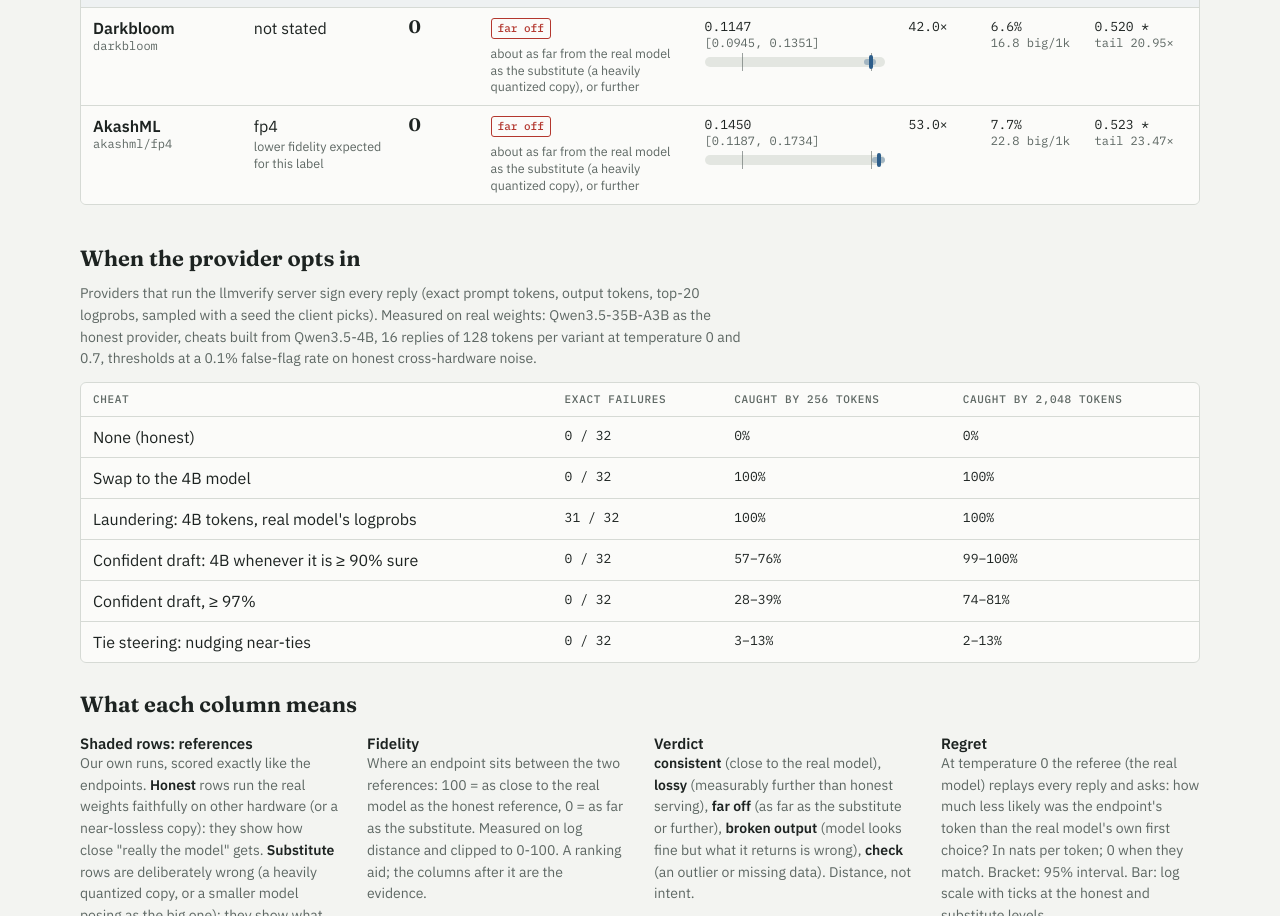
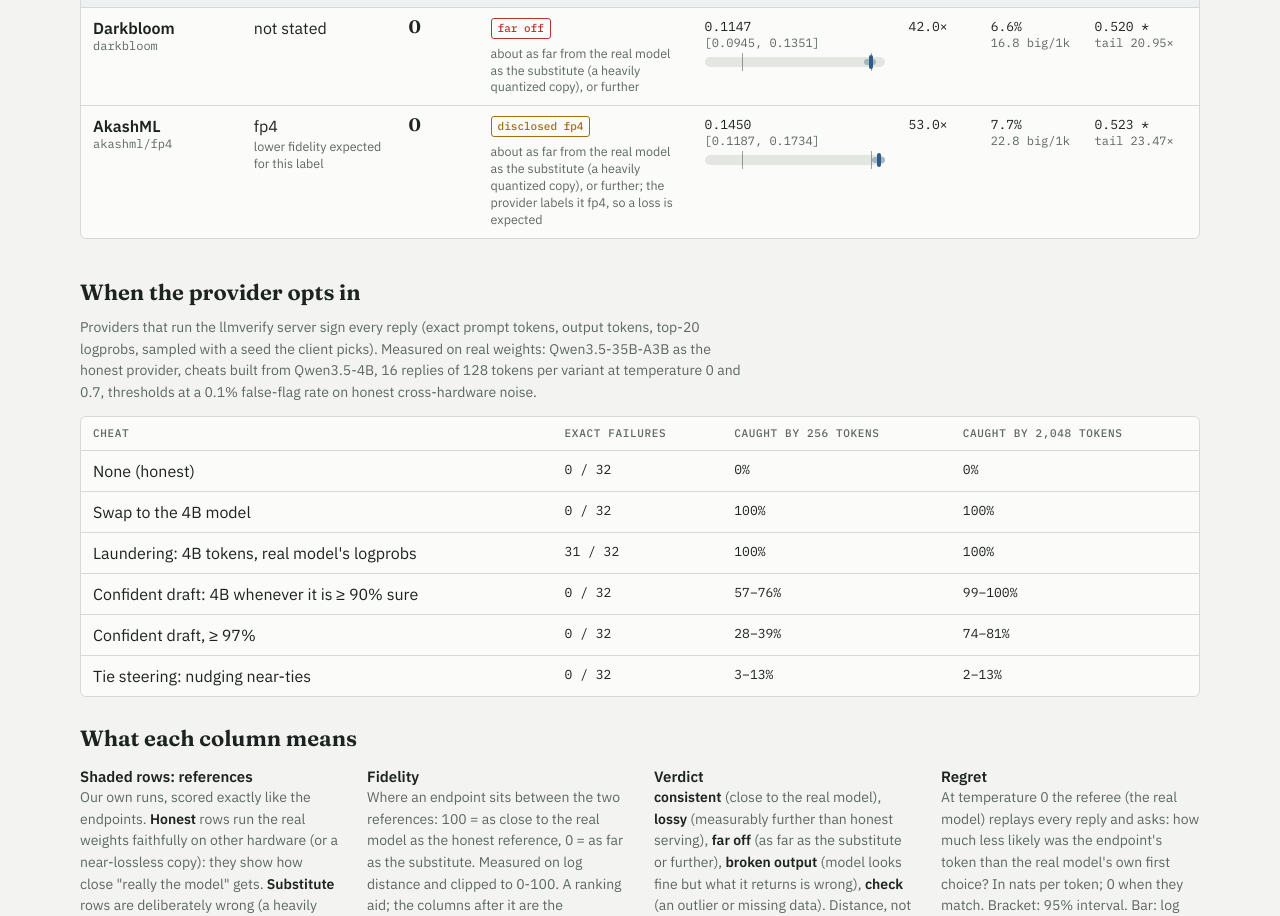
Before and after one commit to zoan37/llm-verification, a plain HTML site: page site/index.html in a window 1280 px wide. Shown: the part 2682-3598 px from the top of the page. Drawn offline with Linux system fonts and the light colour scheme.

Commit message:
Results page: endpoints that label themselves 4-bit get a 'disclosed' verdict instead of a bare lossy/far
Co-Authored-By: Claude Opus 5.5 <noreply@anthropic.com>

```diff
--- a/site/index.html
+++ b/site/index.html
@@ -183,10 +183,17 @@ function scaleBar(r, m) {
 
 const LEVEL = {ok: ['good', 'consistent'], lossy: ['warn', 'lossy'], far: ['bad', 'far off'],
   broken: ['bad', 'broken output'], check: ['warn', 'check'], reference: ['ref', 'reference']};
-function verdict(r) {
+function verdict(r, m) {
   const v = r.verdict || {level: 'check', text: ''};
-  const [cls, label] = LEVEL[v.level] || ['warn', v.level];
-  return `<span class="pill ${cls}">${label}</span><div class="why">${esc(v.text)}</div>`;
+  let [cls, label] = LEVEL[v.level] || ['warn', v.level];
+  let text = v.text;
+  // an endpoint that says it serves a 4-bit (or lower) version is lossy by its own label, not by surprise
+  const q = String(r.quantization || '').toLowerCase(), native = m && /gpt-oss/.test(m.model) ? 'fp4' : 'bf16';
+  if (!r.local && ['fp4', 'int4', 'fp6', 'int8'].includes(q) && q !== native && (v.level === 'lossy' || v.level === 'far')) {
+    cls = 'warn'; label = `disclosed ${q}`;
+    text = `${text}; the provider labels it ${q}, so a loss is expected`;
+  }
+  return `<span class="pill ${cls}">${label}</span><div class="why">${esc(text)}</div>`;
 }
 
 // The precision the provider declares on OpenRouter, and whether the measured fidelity fits it. A bf16/fp16 label, or
@@ -254,7 +261,7 @@ function renderRefereeFree(m) {
     return `<tr class="${r.local ? 'ref' : ''}">
       <td><div class="name">${esc(r.local ? (r.label || r.tag) : r.provider)}</div>
         <div class="sub">${esc(r.tag)}${r.quantization && !r.local ? ' · ' + esc(r.quantization) : ''}</div></td>
-      <td class="verdict">${verdict(r)}</td>
+      <td class="verdict">${verdict(r, m)}</td>
       <td class="num">${r.peer_agreement == null ? '–' : r.peer_agreement.toFixed(2)}</td>
       <td class="num">${det ? Math.round(100 * det.identical_share) + '%' : '–'}</td>
       <td class="num">${i.own_top_miss == null ? '–' : (100 * i.own_top_miss).toFixed(1) + '%'}</td>
@@ -291,7 +298,7 @@ function render(key) {
         <div class="sub">${esc(r.tag)}</div></td>
       <td>${labelCell(r, m)}</td>
       <td><div class="score">${r.fidelity == null ? '–' : Math.round(r.fidelity)}</div></td>
-      <td class="verdict">${verdict(r)}</td>
+      <td class="verdict">${verdict(r, m)}</td>
       <td class="num">${fmt(g.regret.mean)}<div class="sub">[${fmt(g.regret.lo)}, ${fmt(g.regret.hi)}]</div>${scaleBar(r, m)}</td>
       <td class="num">${r.x_honest == null ? '–' : r.x_honest.toFixed(1) + '×'}</td>
       <td class="num">${g.disagree.mean == null ? '–' : (100 * g.disagree.mean).toFixed(1) + '%'}<div class="sub">${g.big_miss_per_1k == null ? '' : g.big_miss_per_1k.toFixed(1) + ' big/1k'}</div></td>
```
Also changed, not shown: site/template.html (+12 -5 lines).
